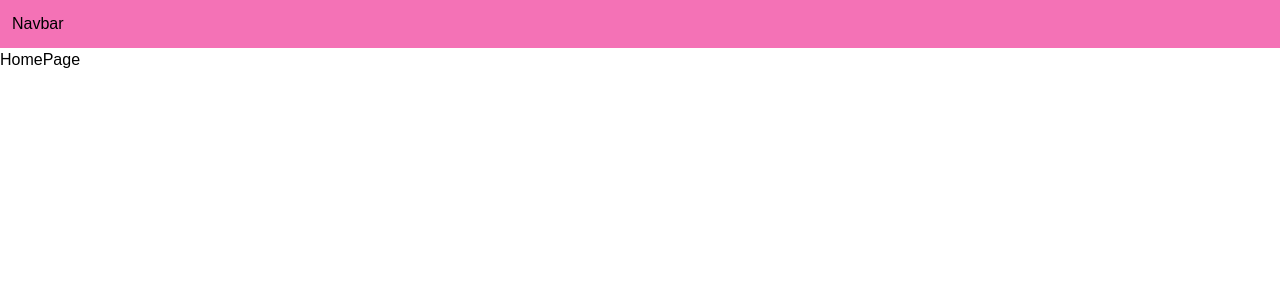
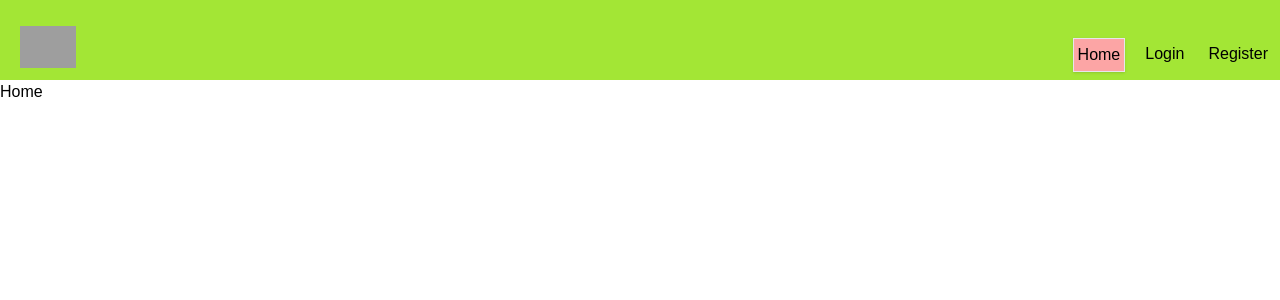
Before and after one commit to tratchapong/cc14-todolist-web, a React (Vite) app: page / in a window 1280 px wide. Shown: the top 300 px of the page. Built offline with nearby package versions, Linux system fonts and the light colour scheme; grey boxes are pictures that could not be loaded; a web font is replaced by a local one.

Commit message:
add Navbar to Header with NavLink

```diff
--- a/src/App.jsx
+++ b/src/App.jsx
@@ -1,4 +1,3 @@
-import { useState } from "react";
 import Router from "./routes/Router";
 
 
@@ -6,7 +5,7 @@ function App() {
 
 
   return (
-    <div>
+    <div className="max-w-[1440px] mx-auto">
       <Router />
     </div>
   );
--- a/src/index.css
+++ b/src/index.css
@@ -7,3 +7,11 @@
 html {
   font-family: 'Anuphan', sans-serif;
 }
+
+.navlink {
+  @apply block p-1
+}
+
+.navlink.active {
+  @apply border shadow bg-red-300
+}
--- /dev/null
+++ b/src/pages/Header.jsx
@@ -0,0 +1,16 @@
+import {NavLink} from 'react-router-dom'
+
+export default function Header() {
+  return (
+    <div className='flex justify-between items-end w-full p-2 bg-lime-400 h-[80px]'>
+      <div className='w-16' >
+        <img src="https://www.svgrepo.com/show/513347/shop.svg" className='block p-1 ms-2'/>
+      </div>
+      <nav className="flex gap-4">
+        <NavLink className='navlink' to='/'>Home</NavLink>
+        <NavLink className='navlink' to='/login'>Login</NavLink>
+        <NavLink className='navlink' to='/register'>Register</NavLink>
+      </nav>
+    </div>
+  )
+}
--- a/src/pages/Home.jsx
+++ b/src/pages/Home.jsx
@@ -1,5 +1,3 @@
-import React from 'react'
-
 function Home() {
   return (
     <div>Home</div>
--- a/src/pages/Login.jsx
+++ b/src/pages/Login.jsx
@@ -1,4 +1,4 @@
-import React from 'react'
+
 
 function Login() {
   return (
--- a/src/pages/NotFound.jsx
+++ b/src/pages/NotFound.jsx
@@ -1,4 +1,4 @@
-import {useEffect, useState} from 'react'
+import {useEffect} from 'react'
 import {useNavigate} from 'react-router-dom'
 
 export default function NotFound() {
@@ -9,6 +9,7 @@ export default function NotFound() {
       navigate('/')
     },2000)
   }, [])
+
   return (
     <div>
       <h1 className='text-2xl text-red-500'>Page not found</h1>
--- a/src/pages/Register.jsx
+++ b/src/pages/Register.jsx
@@ -1,4 +1,4 @@
-import React from 'react'
+
 
 export default function Register() {
   return (
--- a/src/routes/Router.jsx
+++ b/src/routes/Router.jsx
@@ -1,29 +1,31 @@
-import {RouterProvider, createBrowserRouter, Outlet, Navigate } from 'react-router-dom'
+import {RouterProvider, createBrowserRouter, Outlet} from 'react-router-dom'
 import NotFound from '../pages/NotFound'
+import Header from '../pages/Header'
+import Home from '../pages/Home'
+import Login from '../pages/Login'
+import Register from '../pages/Register'
 
 export default function Router() {
   const router = createBrowserRouter([
     {
       path: "/",
       element: <>
-        <nav className="p-3 bg-pink-400">Navbar</nav>
+        <Header />
         <Outlet />
       </>,
       errorElement: <NotFound />,
-      // errorElement: <Navigate to="/" />,
-      // errorElement: <h1 className='text-2xl text-red-500'>Page not found</h1>,
       children : [
         {
           index: true,
-          element: <h1>HomePage</h1>
+          element: <Home />
         },
         {
           path: "login",
-          element: <><h1>Login Page</h1></>,
+          element: <Login />,
         },
         {
           path: "register",
-          element: <><h1>Register Page</h1></>,
+          element: <Register />,
         },
       ]
     },
```
